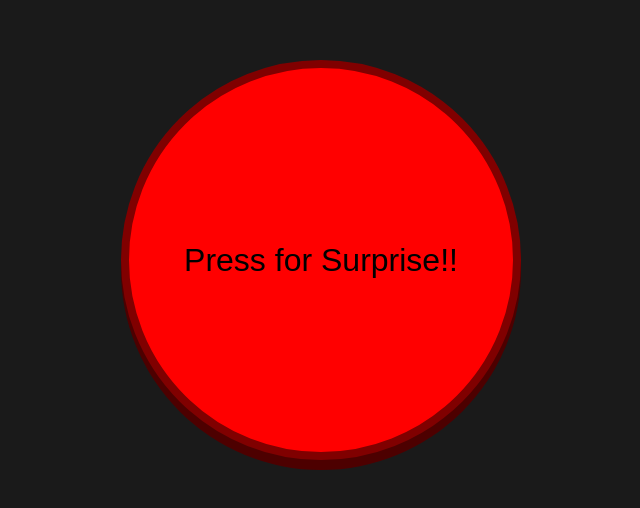
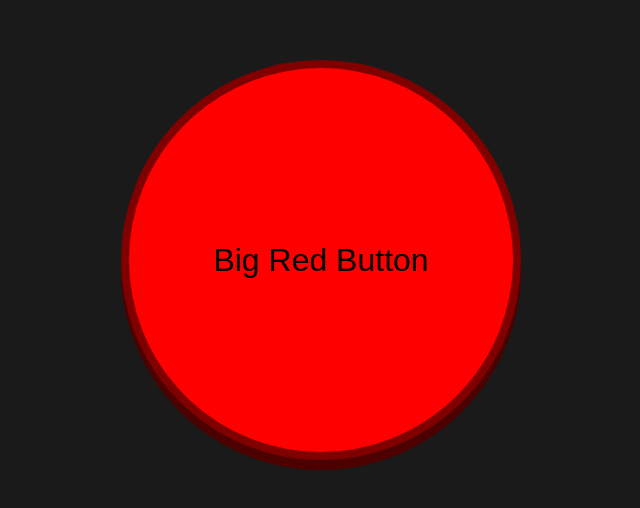
Before and after one commit to Mysha-Ali/button, a plain HTML site: page button.html in a window 1280 px wide. Shown: the part 140-648 px from the top of the page, without its empty margins (319-959 px from the left). Drawn offline with Linux system fonts and the light colour scheme.

Commit message:
Update button.html

```diff
--- a/button.html
+++ b/button.html
@@ -9,6 +9,7 @@
     </style>
 </head>
 <body>
-    <button id="btn" onclick="window.close()">Press for Surprise!!</button>
+    <button id="btn" onclick="window.close()">Big Red Button</button>
 </body>
+
 </html>
```
